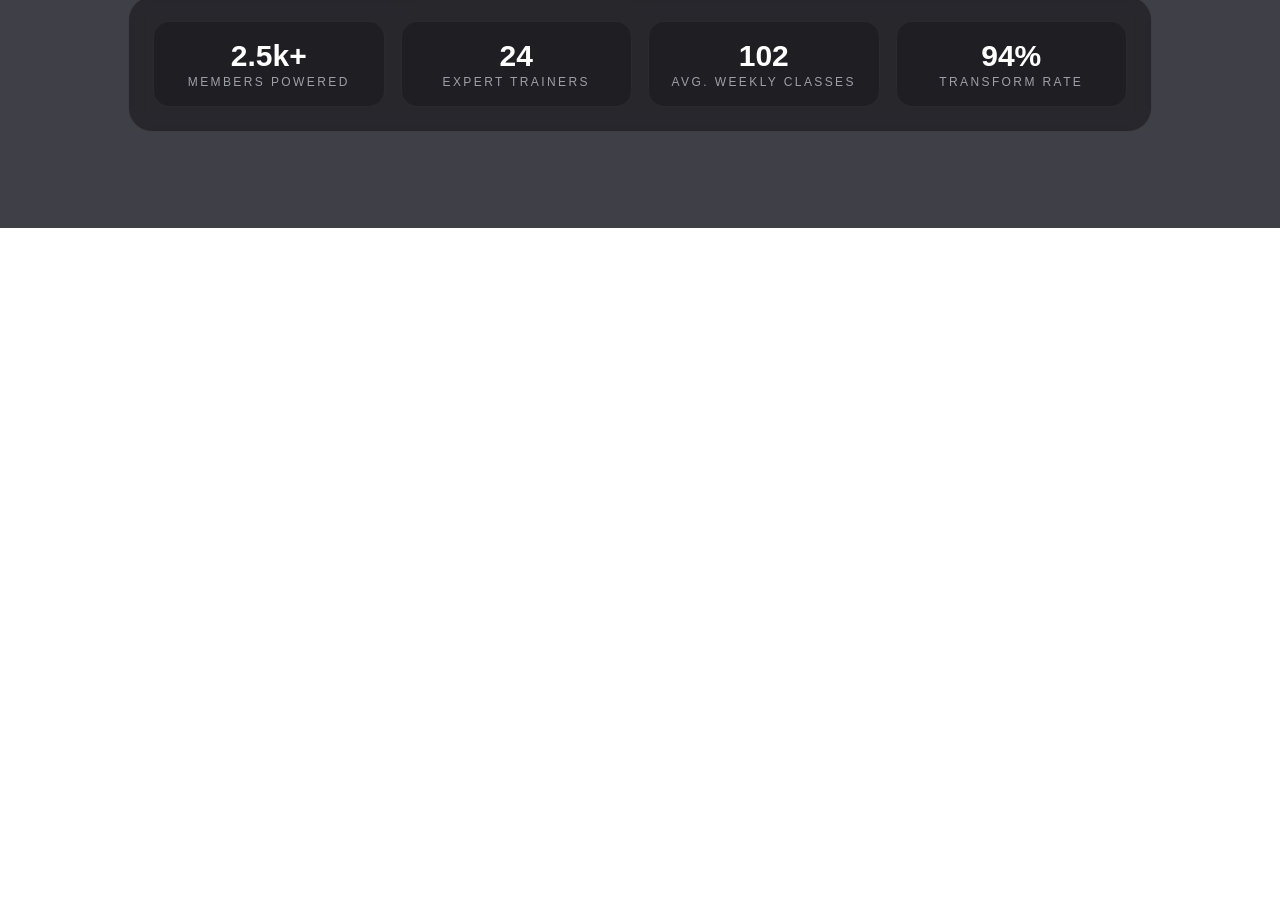
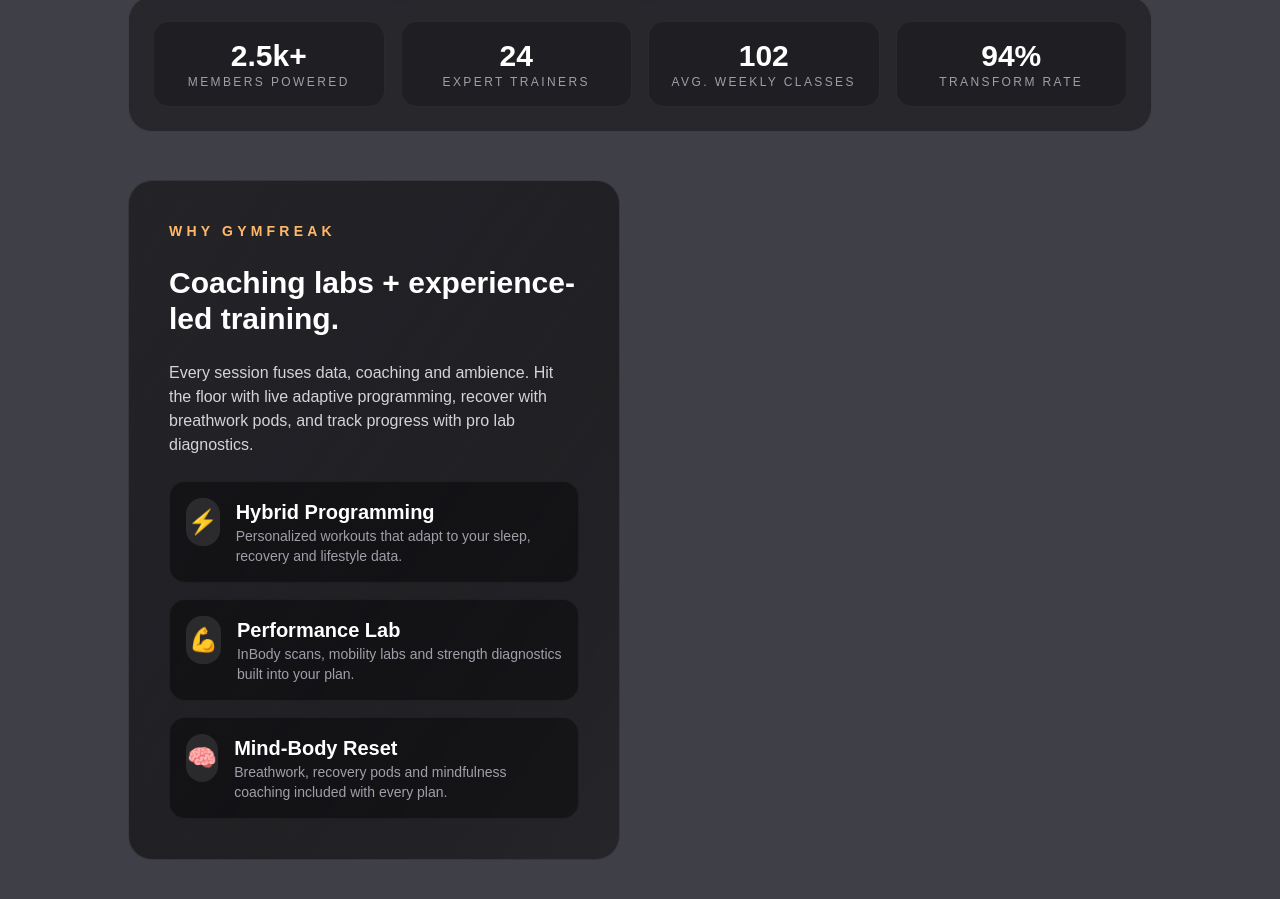
Before and after one commit to Gauravjangra2003/Gym-Management, a Next.js app: page / in a window 1280 px wide. Shown: the part 601-1500 px from the top of the page. Before the commit the page ends 829 px from the top, so only its background shows below. Built offline with nearby package versions, Linux system fonts and the light colour scheme.

Commit message:
training features complete

```diff
--- a/app/page.tsx
+++ b/app/page.tsx
@@ -1,6 +1,7 @@
 import Header from "@/components/layout/Header";
 import GymStatics from "@/components/sections/GymStatics";
 import HeroSection from "@/components/sections/HeroSection";
+import Training from "@/components/sections/Training";
 
 
 export default function Home() {
@@ -13,6 +14,7 @@ export default function Home() {
               <main className="relative mx-auto flex max-w-6xl flex-col gap-12 px-6 pb-24 pt-16 md:px-10 lg:px-16">
                   <HeroSection />
                   <GymStatics />
+                  <Training />
               </main>
         </div>
     </div>
--- /dev/null
+++ b/components/sections/Training.tsx
@@ -0,0 +1,86 @@
+
+const Features = [
+  {
+    icon: "⚡",
+    title: "Hybrid Programming",
+    description:
+      "Personalized workouts that adapt to your sleep, recovery and lifestyle data.",
+  },
+  {
+    icon: "💪",
+    title: "Performance Lab",
+    description:
+      "InBody scans, mobility labs and strength diagnostics built into your plan.",
+  },
+  {
+    icon: "🧠",
+    title: "Mind-Body Reset",
+    description:
+      "Breathwork, recovery pods and mindfulness coaching included with every plan.",
+  },
+];
+
+const Programs = [
+  {
+    title: "Strength Evolution",
+    level: "Advance",
+    description:
+      "Progressive overload cycles, Olympic lifts and power development paired with mobility resets.",
+    accent: "from-violet-500/90 via-fuchsia-500/80 to-orange-400/80",
+  },
+  {
+    title: "Hybrid Conditioning",
+    level: "Intermediate",
+    description:
+      "Engine rev-ups with mixed Modality circuits, erg work and tempo runs that keep cardio exciting.",
+    accent: "from-emerald-500/90 via-teal-400/80 to-sky-400/80",
+  },
+  {
+    title: "Metabolic Sculpt",
+    level: "All Levels",
+    description:
+      "Athletic bodybuilding meets metabolic conditioning for shredding fat without losing muscle.",
+    accent: "from-amber-400/90 via-orange-500/80 to-rose-500/80",
+  },
+];
+
+const Training = () => {
+  return (
+    <div className="grid gap-10 lg:grid-cols-2">
+        {/* Festures section */}
+        <div className="space-y-6 rounded-3xl border border-white/10 bg-linear-to-br from-zinc-900/70 to-black/40 p-10 backdrop-blur">
+                <p className="text-sm font-semibold uppercase tracking-[0.3em] text-orange-300">
+                Why Gymfreak
+                </p>
+                <h2 className="text-3xl font-semibold text-white">
+                Coaching labs + experience-led training.
+                </h2>
+                <p className="text-zinc-300">
+                Every session fuses data, coaching and ambience. Hit the floor with
+                live adaptive programming, recover with breathwork pods, and track
+                progress with pro lab diagnostics.
+                </p>
+                <div className="space-y-4">
+                {
+                Features.map((items, id) => (
+                    <div
+                    key={id}
+                    className="flex gap-4 rounded-2xl border border-white/5 bg-black/40 p-4"
+                    >
+                    <div className="flex h-12 w-12 items-center justify-center rounded-2xl bg-white/10 text-2xl">
+                        {items.icon}
+                    </div>
+                    <div>
+                        <h3 className="text-xl font-semibold">{items.title}</h3>
+                        <p className="text-sm text-zinc-400">{items.description}</p>
+                    </div>
+                    </div>
+                ))
+                }
+                </div>
+        </div>
+    </div>
+  )
+}
+
+export default Training
```
